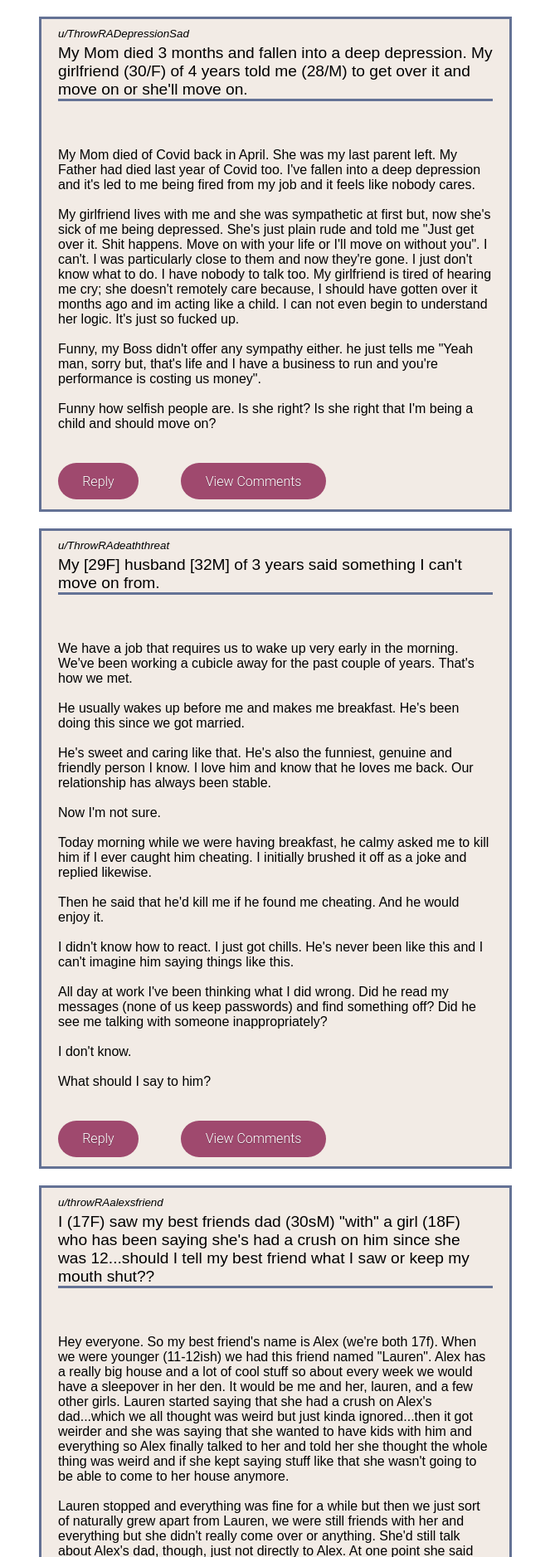
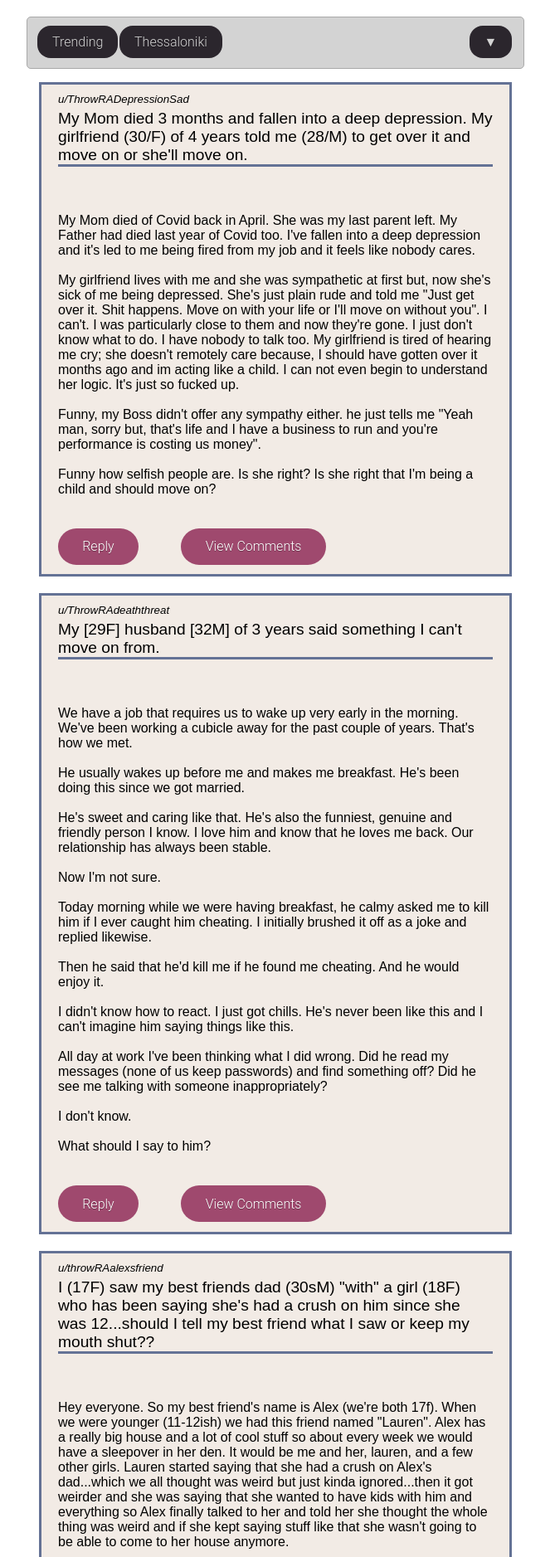
Before and after one commit to helenmand/Stop-Hate-Crimes, a PHP site: page /feed.html in a window 1280 px wide. Shown: the part 91-1968 px from the top of the page at 83% size, without its empty margins (308-971 px from the left). Run offline with PHP 8.4, Linux system fonts and the light colour scheme.

Commit message:
added pvb to feed

```diff
--- a/feed.css
+++ b/feed.css
@@ -1,8 +1,12 @@
 #postList {
-    padding: 20px 20px;
     display: flex;
     flex-direction: column;
     gap: 20px;
+}
+
+#postGroup {
+    padding: 20px 20px;
+    padding-bottom: 0px;
     margin: auto;
     width: 50%;
 }
--- a/feed.html
+++ b/feed.html
@@ -6,9 +6,13 @@
         <script src="importHeader.js"></script>
         <script src="importPost.js"></script>
         <script>importRandomPosts(10);</script>
+        <script src="./importPVB.js"></script>
     </head>
     <body>
         <div id="importHeader"></div>
-        <div id="postList"></div>
+        <div id="postGroup">
+            <div id="importPVB"></div>
+            <div id="postList"></div>
+        </div>
     </body>
 </html>
```
